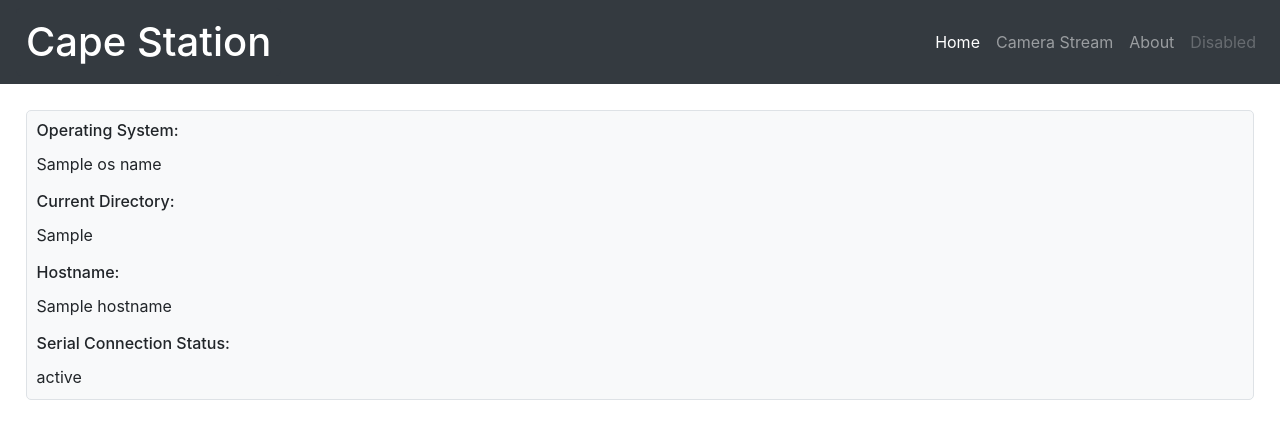
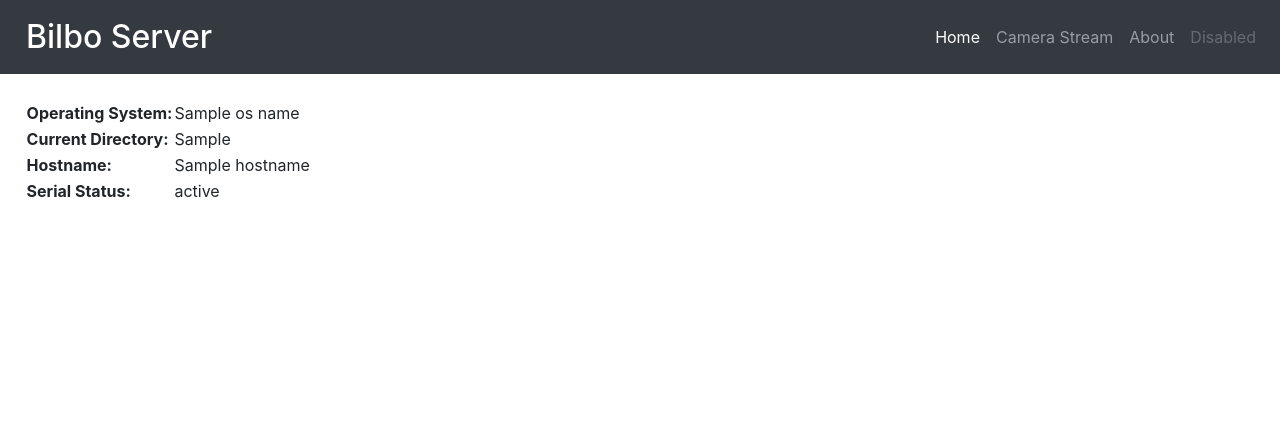
Before and after one commit to PaulBarrionuevo11/Bilbo-Explorer, a Flask app: template Bilbo_FS/templates/home.html in a window 1280 px wide. Shown: the top 439 px of the page. Run offline with Flask 3, Linux system fonts and the light colour scheme; the template is opened without the code that fills it: most values are stand-ins (such as "Sample title", 1, 10 or a date in 2020); some libraries are stand-ins or nearby versions.

Commit message:
Update files
Replace with newest FS

```diff
--- a/Bilbo_FS/app.py
+++ b/Bilbo_FS/app.py
@@ -19,8 +19,7 @@ def home():
     hostname = vehicle.get_hostname()
 
     # Check serial connection
-    serial_status = "Connected" if vehicle.confirm_serial_connection() else "Disconnected"
-    vehicle.close_connection()
+    serial_status = "Connected" if vehicle.check_USB_connection() else "Disconnected"
 
     # Pass data to the frontend
     return render_template(
--- a/Bilbo_FS/templates/cameras.html
+++ b/Bilbo_FS/templates/cameras.html
@@ -7,7 +7,7 @@
     <link rel="stylesheet" href="https://stackpath.bootstrapcdn.com/bootstrap/4.3.1/css/bootstrap.min.css" integrity="sha384-ggOyR0iXCbMQv3Xipma34MD+dH/1fQ784/j6cY/iJTQUOhcWr7x9JvoRxT2MZw1T" crossorigin="anonymous">
     <style>
       /* Styling for the h1 to match dark mode */
-      h1 {
+      h2 {
           color: white; /* Matches the navbar-dark text color */
           background-color: #343a40; /* Matches the bg-dark background color */
           padding: 10px;
@@ -27,7 +27,7 @@
 </head>
 <body>
     <nav class="navbar navbar-expand-lg navbar-dark bg-dark">
-        <h1>Cape Station</h1>
+        <h2>Bilbo Server</h2>
         <p class="collapse navbar-collapse" id="navbarNav">
           <ul class="navbar-nav">
             <li class="nav-item">
@@ -45,7 +45,6 @@
           </ul>
         </p>
       </nav>
-    <p>Confirm the number of cameras connected</p>
     <center><button id="startButton" onclick="startCameras()">Start Video</button></center>
     <button id="runScriptBtn">Run Script</button>
     <script>
--- a/Bilbo_FS/templates/home.html
+++ b/Bilbo_FS/templates/home.html
@@ -7,7 +7,7 @@
     <link rel="stylesheet" href="https://stackpath.bootstrapcdn.com/bootstrap/4.3.1/css/bootstrap.min.css" integrity="sha384-ggOyR0iXCbMQv3Xipma34MD+dH/1fQ784/j6cY/iJTQUOhcWr7x9JvoRxT2MZw1T" crossorigin="anonymous">
     <style>
       /* Styling for the h1 to match dark mode */
-      h1 {
+      h2 {
           color: white; /* Matches the navbar-dark text color */
           background-color: #343a40; /* Matches the bg-dark background color */
           padding: 10px;
@@ -27,7 +27,7 @@
 </head>
 <body>
     <nav class="navbar navbar-expand-lg navbar-dark bg-dark">
-        <h1>Cape Station</h1>
+        <h2>Bilbo Server</h2>
         <p class="collapse navbar-collapse" id="navbarNav">
           <ul class="navbar-nav">
             <li class="nav-item active">
@@ -47,24 +47,34 @@
       </nav>
 
     <!-- Message Container -->
-    <div style="margin: 2%;" class="message-container">
+    <div style="margin: 2%;">
       <!-- <p id="instructions">{{ instructions }}</p>
       <p id="currentNetwork">Current Network: <span id="networkName">{{ current_network }}</span></p> -->
       <!-- Operating System and other details -->
-      <h6 class="card-title">Operating System:</h6>
-      <p class="card-text">{{ os_name }}</p>
 
-      <h6 class="card-title">Current Directory:</h6>
-      <p class="card-text">{{ current_dir }}</p>
+      <div class="table-wrapper">
+        <table class="alt">
+          <tbody>
+            <tr>
+              <th>Operating System: </th>
+              <td>{{ os_name }}</td>
+            </tr>
+            <tr>
+              <th>Current Directory: </th>
+              <td>{{ current_dir }}</td>
+            </tr>
+            <tr>
+              <th>Hostname: </th>
+              <td>{{ hostname }}</td>
+            </tr>
+            <tr>
+              <th>Serial Status: </th>
+              <td>{{ serial_status }}</td>
+            </tr>
+          </tbody>
+        </table>
 
-      <h6 class="card-title">Hostname:</h6>
-      <p class="card-text">{{ hostname }}</p>
-
-      <h6 class="card-title">Serial Connection Status:</h6>
-      <p class="card-text">{{ serial_status }}</p>
-
-
-
+      </div>
     </div>
 
     <script src="{{ url_for('static', filename='script.js') }}"></script>
```
Also changed, not shown: Bilbo_FS/opencv_camera.py (+11 -3 lines), Bilbo_FS/static/styles.css (+11 -0 lines), Bilbo_FS/templates/about.html (+4 -4 lines), Bilbo_FS/vehicle.py (+13 -27 lines).
